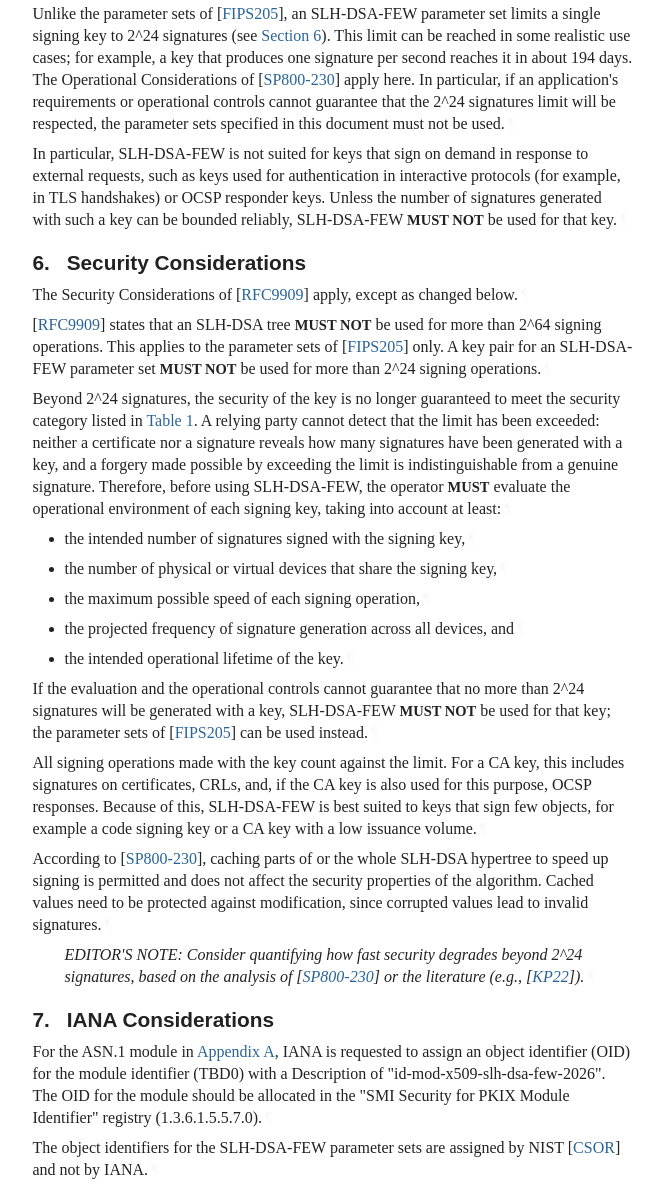
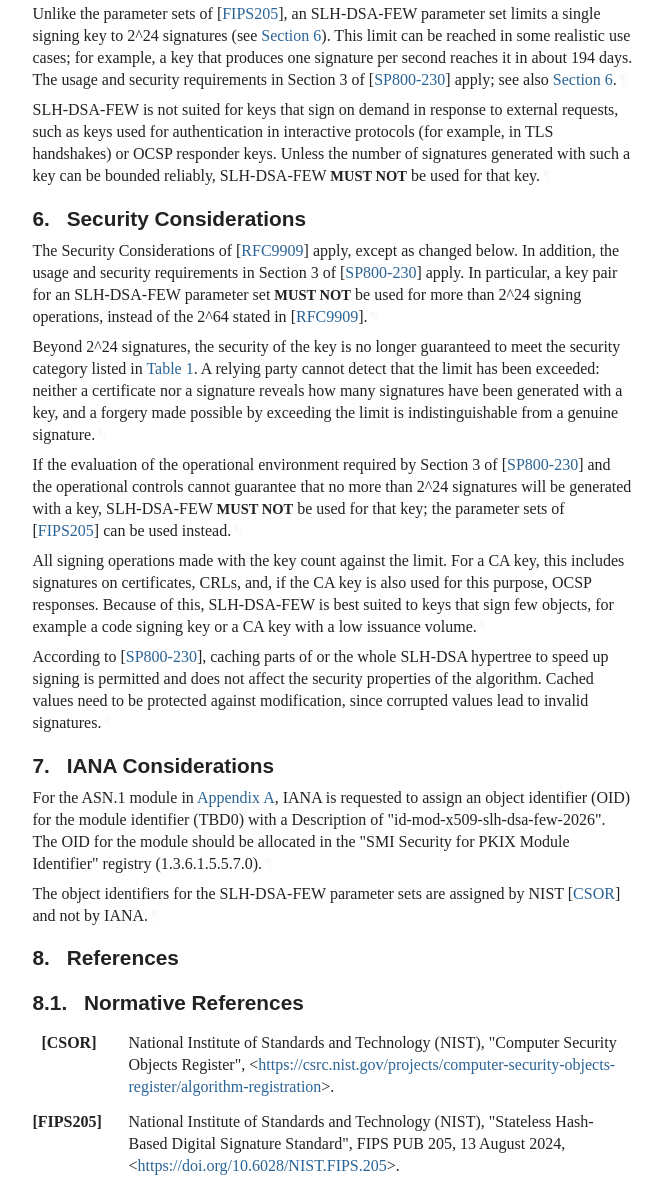
Before and after one commit to spec-workbench/x509-slhdsa-fewsigs, a plain HTML site: page initial-content/draft-kousidis-lamps-x509-slhdsa-fewsigs.html in a window 1280 px wide. Shown: the part 3958-5142 px from the top of the page, without its empty margins (92-755 px from the left). Drawn offline with Linux system fonts and the light colour scheme; a web font is replaced by a local one.

Commit message:
Script updating gh-pages from a5b0770. [ci skip]

```diff
--- a/initial-content/draft-kousidis-lamps-x509-slhdsa-fewsigs.html
+++ b/initial-content/draft-kousidis-lamps-x509-slhdsa-fewsigs.html
@@ -1449,8 +1449,9 @@ does not apply to SLH-DSA-FEW.<a href="#section-5-1" class="pilcrow">¶</a></p>
 limits a single signing key to 2^24 signatures (see <a href="#sec-cons" class="auto internal xref">Section 6</a>). This
 limit can be reached in some realistic use cases; for example, a key
 that produces one signature per second reaches it in about 194 days.
-The Operational Considerations of <span>[<a href="#SP800-230" class="cite xref">SP800-230</a>]</span> apply here. In particular, if an application's requirements or operational controls cannot guarantee that the 2^24 signatures limit will be respected, the parameter sets specified in this document must not be used.<a href="#section-5-2" class="pilcrow">¶</a></p>
-<p id="section-5-3">In particular, SLH-DSA-FEW is not suited for keys that sign on demand in response to
+The usage and security requirements in Section 3 of <span>[<a href="#SP800-230" class="cite xref">SP800-230</a>]</span>
+apply; see also <a href="#sec-cons" class="auto internal xref">Section 6</a>.<a href="#section-5-2" class="pilcrow">¶</a></p>
+<p id="section-5-3">SLH-DSA-FEW is not suited for keys that sign on demand in response to
 external requests, such as keys used for authentication in interactive
 protocols (for example, in TLS handshakes) or OCSP responder keys.
 Unless the number of signatures generated with such a key can be
@@ -1463,58 +1464,32 @@ bounded reliably, SLH-DSA-FEW <span class="bcp14">MUST NOT</span> be used for th
 <a href="#section-6" class="section-number selfRef">6. </a><a href="#name-security-considerations" class="section-name selfRef">Security Considerations</a>
       </h2>
 <p id="section-6-1">The Security Considerations of <span>[<a href="#RFC9909" class="cite xref">RFC9909</a>]</span> apply, except as changed
-below.<a href="#section-6-1" class="pilcrow">¶</a></p>
-<p id="section-6-2"><span>[<a href="#RFC9909" class="cite xref">RFC9909</a>]</span> states that an SLH-DSA tree <span class="bcp14">MUST NOT</span> be used for more than
-2^64 signing operations. This applies to the parameter sets of
-<span>[<a href="#FIPS205" class="cite xref">FIPS205</a>]</span> only. A key pair for an SLH-DSA-FEW parameter set <span class="bcp14">MUST NOT</span>
-be used for more than 2^24 signing operations.<a href="#section-6-2" class="pilcrow">¶</a></p>
-<p id="section-6-3">Beyond 2^24 signatures, the security of the key is no longer guaranteed
-to meet the security category listed in <a href="#tab-strengths" class="auto internal xref">Table 1</a>. A relying party
-cannot detect that the limit
-has been exceeded: neither a certificate nor a signature reveals how many
-signatures have been generated with a key, and a forgery made possible
-by exceeding the limit is indistinguishable from a genuine signature.
-Therefore, before using SLH-DSA-FEW, the operator <span class="bcp14">MUST</span> evaluate the
-operational environment of each signing key, taking into account at
-least:<a href="#section-6-3" class="pilcrow">¶</a></p>
-<ul class="normal">
-<li class="normal" id="section-6-4.1">
-          <p id="section-6-4.1.1">the intended number of signatures signed with the signing key,<a href="#section-6-4.1.1" class="pilcrow">¶</a></p>
-</li>
-        <li class="normal" id="section-6-4.2">
-          <p id="section-6-4.2.1">the number of physical or virtual devices that share the signing key,<a href="#section-6-4.2.1" class="pilcrow">¶</a></p>
-</li>
-        <li class="normal" id="section-6-4.3">
-          <p id="section-6-4.3.1">the maximum possible speed of each signing operation,<a href="#section-6-4.3.1" class="pilcrow">¶</a></p>
-</li>
-        <li class="normal" id="section-6-4.4">
-          <p id="section-6-4.4.1">the projected frequency of signature generation across all devices,
-and<a href="#section-6-4.4.1" class="pilcrow">¶</a></p>
-</li>
-        <li class="normal" id="section-6-4.5">
-          <p id="section-6-4.5.1">the intended operational lifetime of the key.<a href="#section-6-4.5.1" class="pilcrow">¶</a></p>
-</li>
-      </ul>
-<p id="section-6-5">If the evaluation and the operational controls cannot guarantee that no
+below. In addition, the usage and security requirements in Section 3 of
+<span>[<a href="#SP800-230" class="cite xref">SP800-230</a>]</span> apply. In particular, a key pair for an SLH-DSA-FEW
+parameter set <span class="bcp14">MUST NOT</span> be used for more than 2^24 signing operations,
+instead of the 2^64 stated in <span>[<a href="#RFC9909" class="cite xref">RFC9909</a>]</span>.<a href="#section-6-1" class="pilcrow">¶</a></p>
+<p id="section-6-2">Beyond 2^24 signatures, the security of the key is no longer guaranteed
+to meet the security category listed in <a href="#tab-strengths" class="auto internal xref">Table 1</a>. A relying
+party cannot detect that the limit has been exceeded: neither a
+certificate nor a signature reveals how many signatures have been
+generated with a key, and a forgery made possible by exceeding the limit
+is indistinguishable from a genuine signature.<a href="#section-6-2" class="pilcrow">¶</a></p>
+<p id="section-6-3">If the evaluation of the operational environment required by Section 3
+of <span>[<a href="#SP800-230" class="cite xref">SP800-230</a>]</span> and the operational controls cannot guarantee that no
 more than 2^24 signatures will be generated with a key, SLH-DSA-FEW <span class="bcp14">MUST NOT</span> be used for that key; the parameter sets of <span>[<a href="#FIPS205" class="cite xref">FIPS205</a>]</span> can be used
-instead.<a href="#section-6-5" class="pilcrow">¶</a></p>
-<p id="section-6-6">All signing operations made with the key count against the limit.
+instead.<a href="#section-6-3" class="pilcrow">¶</a></p>
+<p id="section-6-4">All signing operations made with the key count against the limit.
 For a CA key, this
 includes signatures on certificates, CRLs, and, if the CA key is also
 used for this purpose, OCSP responses.
 Because of this, SLH-DSA-FEW is best suited to keys that sign few
 objects, for example a code signing key or a CA key with a low issuance
-volume.<a href="#section-6-6" class="pilcrow">¶</a></p>
-<p id="section-6-7">According to <span>[<a href="#SP800-230" class="cite xref">SP800-230</a>]</span>, caching parts of or the whole SLH-DSA
+volume.<a href="#section-6-4" class="pilcrow">¶</a></p>
+<p id="section-6-5">According to <span>[<a href="#SP800-230" class="cite xref">SP800-230</a>]</span>, caching parts of or the whole SLH-DSA
 hypertree to speed up signing is permitted and does not affect the
 security properties of the algorithm. Cached values need to be
 protected against modification, since corrupted values lead to invalid
-signatures.<a href="#section-6-7" class="pilcrow">¶</a></p>
-<aside id="section-6-8">
-        <p id="section-6-8.1">EDITOR'S NOTE: Consider quantifying how fast security degrades beyond
-2^24 signatures, based on the analysis of <span>[<a href="#SP800-230" class="cite xref">SP800-230</a>]</span> or the
-literature (e.g., <span>[<a href="#KP22" class="cite xref">KP22</a>]</span>).<a href="#section-6-8.1" class="pilcrow">¶</a></p>
-</aside>
+signatures.<a href="#section-6-5" class="pilcrow">¶</a></p>
 </section>
 </div>
 <div id="iana">
```
Also changed, not shown: initial-content/draft-kousidis-lamps-x509-slhdsa-fewsigs.txt.
